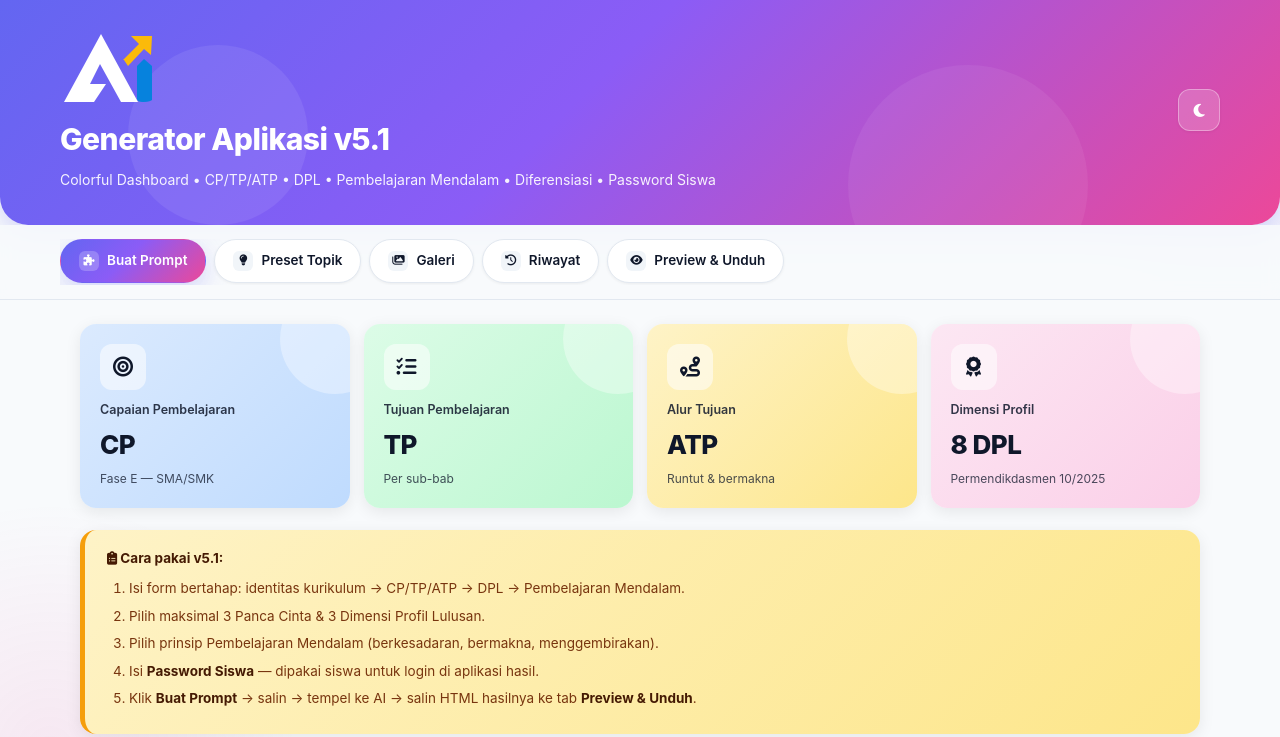
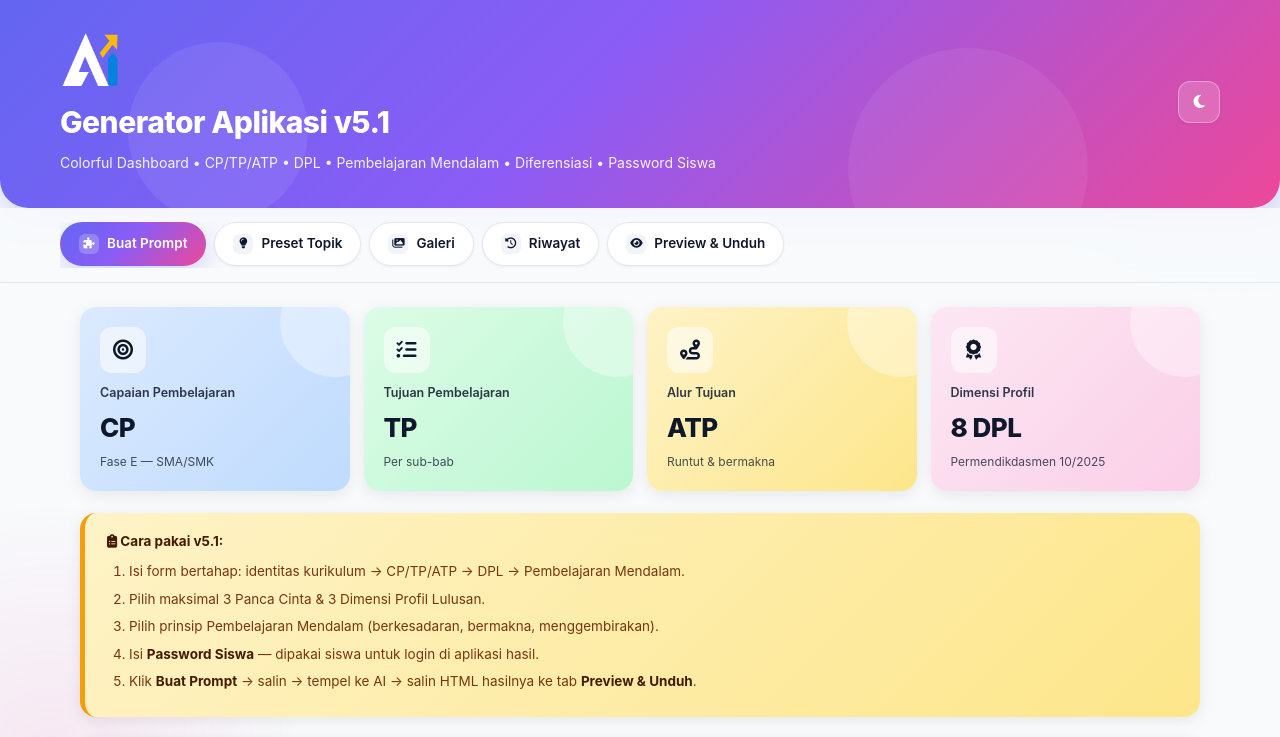
Before and after one commit to smartmultitechsolution/tools, a plain HTML site: page Modul-APP.html in a window 1280 px wide. Shown: the top 737 px of the page. Drawn offline with Linux system fonts and the light colour scheme.

Commit message:
Add width and height to logo image
Updated logo image tag with width and height attributes.

```diff
--- a/Modul-APP.html
+++ b/Modul-APP.html
@@ -741,7 +741,8 @@
 <header class="hero">
   <div class="hero-inner">
     <div class="hero-text">
-      <img src="https://smartmultitechsolution.github.io/tools/assets/Logo-AI-Putih.png" alt="Logo AI" loading="lazy">
+      <img
+    src="https://smartmultitechsolution.github.io/tools/assets/Logo-AI-Putih.png" alt="Logo AI" width="60" height="60"loading="lazy">
       <h1> Generator Aplikasi v5.1</h1>
       <p>Colorful Dashboard • CP/TP/ATP • DPL • Pembelajaran Mendalam • Diferensiasi • Password Siswa</p>
     </div>
```
